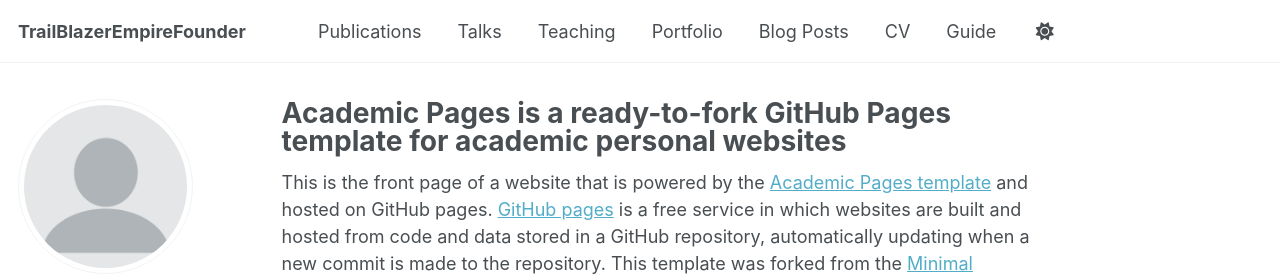
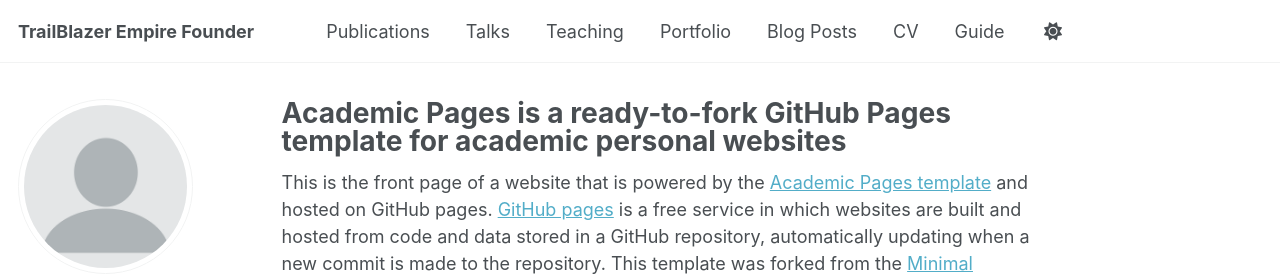
Before and after one commit to TrailBlaZerEmpire/TrailBlazerEmpireFounder, a Jekyll site: the page built from _pages/about.md, in a window 1280 px wide. Shown: the top 276 px of the page. Built offline with Jekyll 4.4.1, drawn with Linux system fonts in a browser that asks for light colours; some web fonts are replaced; a script that is not in the unit is left out.

Commit message:
Update _config.yml

```diff
--- a/_config.yml
+++ b/_config.yml
@@ -9,7 +9,7 @@
 # Basic Site Settings
 locale                   : "en-US"
 site_theme               : "default"
-title                    : "TrailBlazerEmpireFounder"
+title                    : "TrailBlazer Empire Founder"
 title_separator          : "-"
 name                     : &name "Rheeshaalaen Sabapathy"
 description              : &description "personal description"
```
